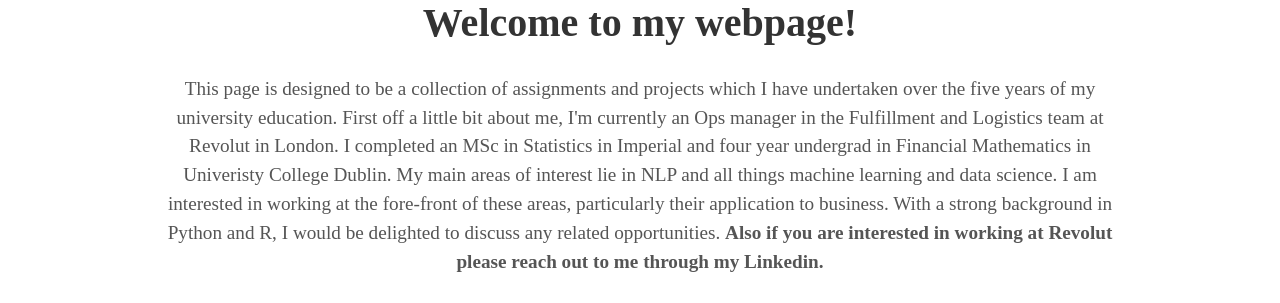
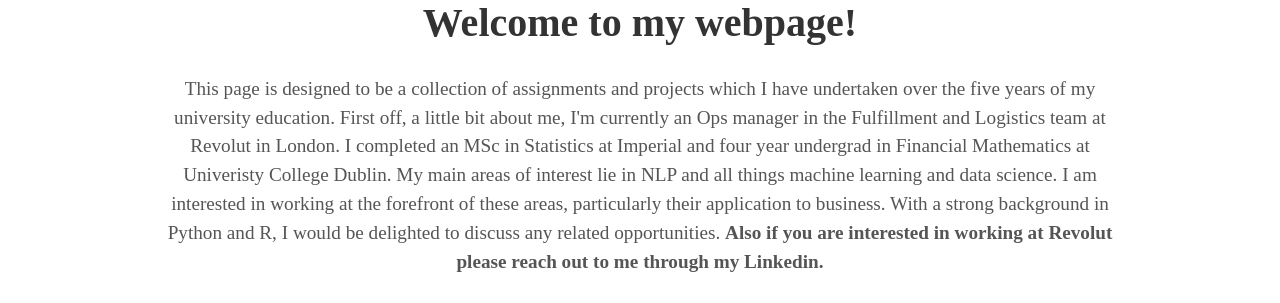
Before and after one commit to tom-keane/tom-keane.github.io, a Jekyll site: the page built from index.html, in a window 1280 px wide and 900 px high, scrolled down 800 px. Shown: the part 182-485 px from the top of the window. Built offline with Jekyll 4.4.1, drawn with Linux system fonts in a browser that asks for light colours; some web fonts are replaced.

Commit message:
Corrections

```diff
--- a/_config.yml
+++ b/_config.yml
@@ -31,7 +31,7 @@ project_6_subtitle: R
 project_6_timeframe: "6 hours (2020)"
 project_6_title: "MCMC sampling and computational statistics"
 title: "Tom Keane"
-user_description: "This page is designed to be a collection of assignments and projects which I have undertaken over the five years of my university education. First off a little bit about me, I'm currently an Ops manager in the Fulfillment and Logistics team at Revolut in London. I completed an MSc in Statistics in Imperial and four year undergrad in Financial Mathematics in Univeristy College Dublin. My main areas of interest lie in NLP and all things machine learning and data science. I am interested in working at the fore-front of these areas, particularly their application to business. With a strong background in Python and R, I would be delighted to discuss any related opportunities.
+user_description: "This page is designed to be a collection of assignments and projects which I have undertaken over the five years of my university education. First off, a little bit about me, I'm currently an Ops manager in the Fulfillment and Logistics team at Revolut in London. I completed an MSc in Statistics at Imperial and four year undergrad in Financial Mathematics at Univeristy College Dublin. My main areas of interest lie in NLP and all things machine learning and data science. I am interested in working at the forefront of these areas, particularly their application to business. With a strong background in Python and R, I would be delighted to discuss any related opportunities.
 
 <b>Also if you are interested in working at Revolut please reach out to me through my Linkedin."
 user_title: "Fulfillment and Logistics Operations Manager at Revolut Ltd"
```
Also changed, not shown: 1 other file.
